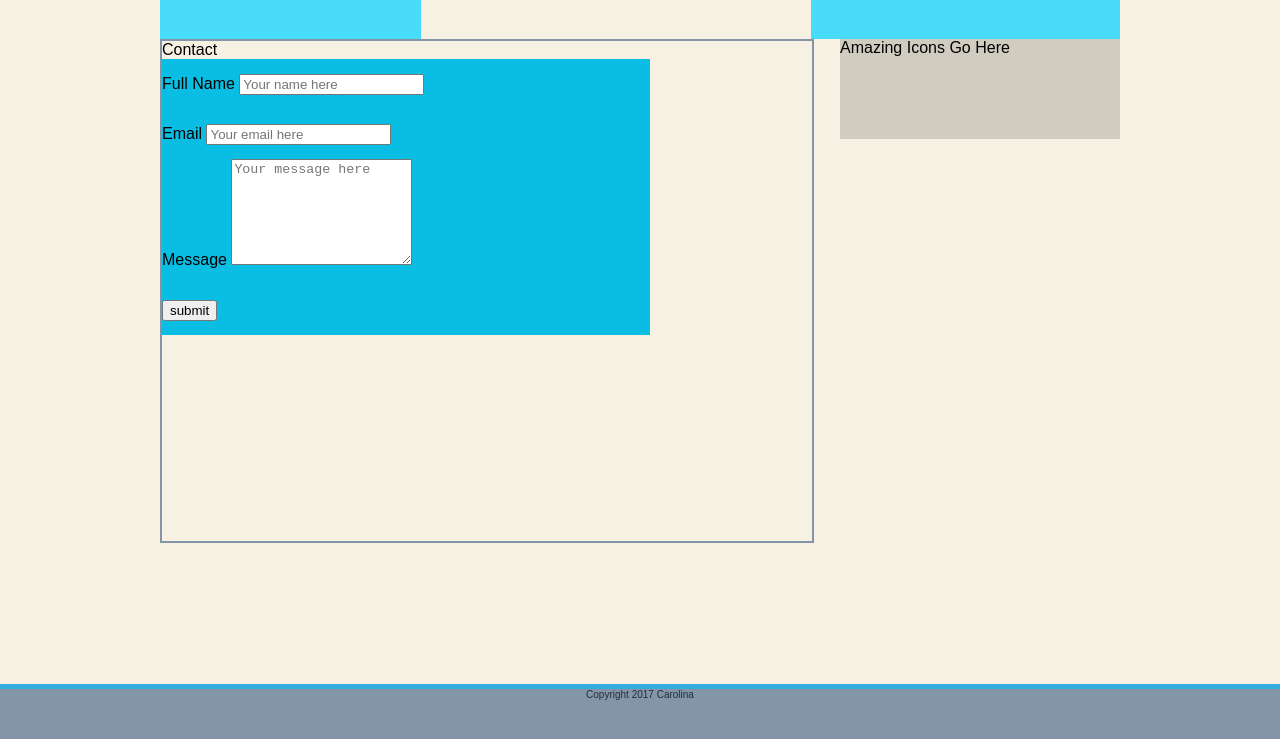
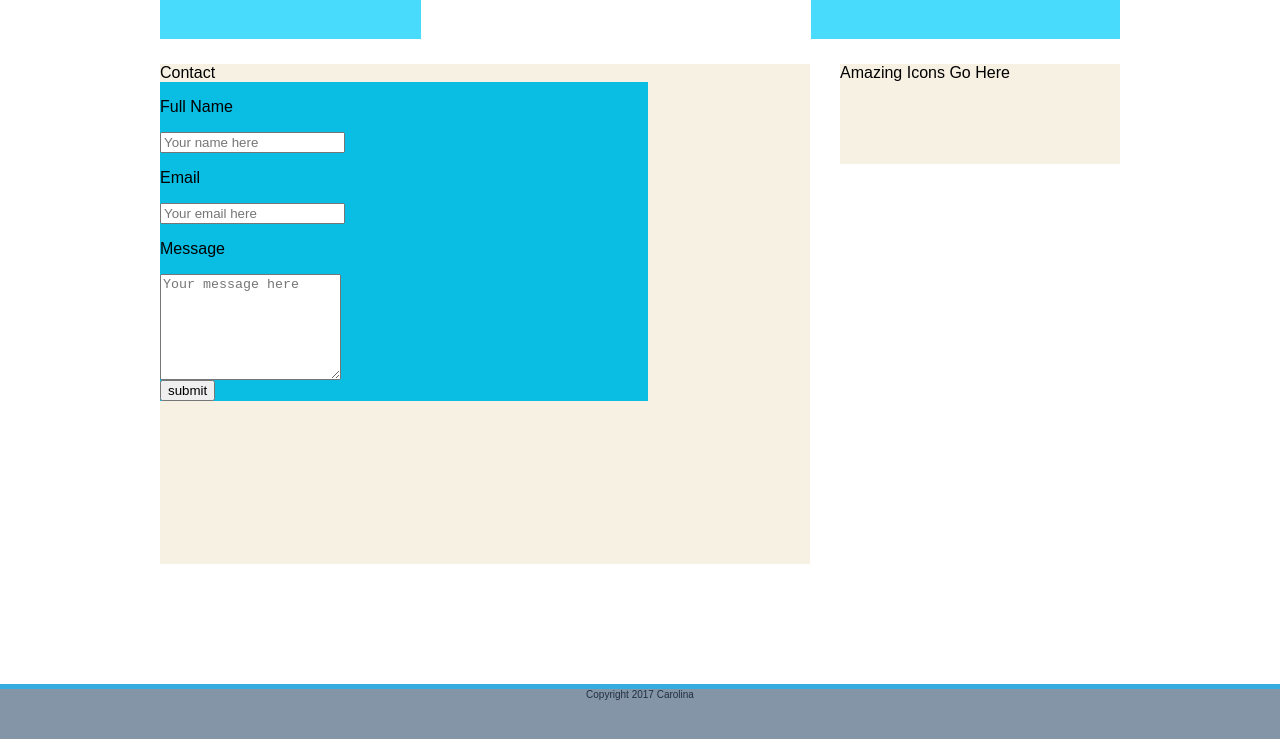
Before and after one commit to rmzcaro/Basic-Portfolio, a plain HTML site: page contact.html in a window 1280 px wide. Shown: the part 61-800 px from the top of the page. Drawn offline with Linux system fonts and the light colour scheme.

Commit message:
cleaned up styling

```diff
--- a/assets/css/style.css
+++ b/assets/css/style.css
@@ -3,7 +3,7 @@
 }
 .wrapper {
     width: 100%;
-    background-color:#f7f1e3;
+    background-color:##c8d6e5;
     position: fixed;
     border-bottom: 10px #8395a7;
 }
@@ -47,8 +47,8 @@ nav ul > li {
    width: 650px;
    height: 500px;
    position: relative;
-   margin-bottom: 200px;
-   border: 2px double #8395a7;
+   margin-top: 25px;
+   margin-bottom: 100px;
    font-family: "Source Sans Pro", "Arial", sans-serif;
 }
 
@@ -63,8 +63,9 @@ nav ul > li {
 .rightcolumn {
     width: 280px;
     height: 100px;
-    background-color: #d1ccc0;
-    margin-bottom: 200px;
+    background-color: #f7f1e3;
+    margin-bottom: 100px;
+    margin-top: 25px;
     font-family: "Source Sans Pro", "Arial", sans-serif;
 
 }
@@ -99,4 +100,9 @@ footer {
     display: inline-block;
     line-height: 50px;
     width: 75%;
+
+input,textarea {
+    display: block;
+
 }
+}
```
